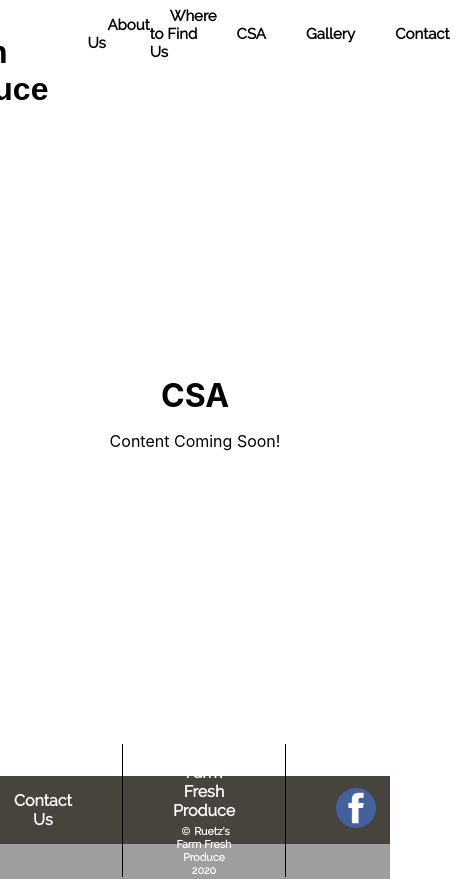
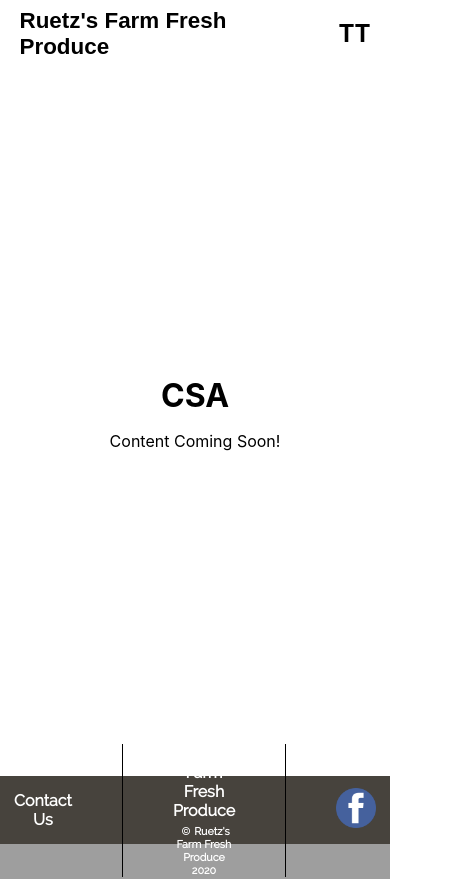
Before and after one commit to JordanRuetz/ruetzproduceorders, a React app: page /csa in a window 390 px wide. Shown: the top 879 px of the page, 470 px wide, since content can reach past the window. Built offline with nearby package versions, Linux system fonts and the light colour scheme; grey boxes are pictures that could not be loaded; the HTML template or start-up script is replaced by a standard one.

Commit message:
make header more responsive

```diff
--- a/src/client/HeaderButton/HeaderButton.css
+++ b/src/client/HeaderButton/HeaderButton.css
@@ -9,3 +9,14 @@
 .nav-button *:hover {
   color: lightgray;
 }
+
+@media only screen and (max-width: 600px) {
+  .nav-button {
+    font-size: 8px;
+    padding: 10px 10px;
+  }
+
+  .nav-button * {
+    text-align: center;
+  }
+}
--- a/src/client/Home/Home.css
+++ b/src/client/Home/Home.css
@@ -41,7 +41,6 @@
   justify-content: center;
   margin-right: 10vw;
   font-family: myFirstFont;
-  font-size: 10px;
 }
 
 h1,
@@ -165,7 +164,27 @@ body {
   align-items: center;
 }
 
+#expand-button {
+  display: none;
+}
+
 @font-face {
   font-family: myFirstFont;
   src: url(../resources/fonts/Raleway-Regular.ttf);
 }
+
+@media only screen and (max-width: 600px) {
+  #right-buttons {
+    display: none;
+  }
+
+  #expand-button {
+    display: inline;
+    margin-right: 5vw;
+  }
+
+  #home-button {
+    font-size: 0.7em;
+    margin: 5px 5vw;
+  }
+}
--- a/src/client/Home/Home.js
+++ b/src/client/Home/Home.js
@@ -24,6 +24,9 @@ function Home() {
             <HeaderButton name="CSA" target="/csa"></HeaderButton>
             <HeaderButton name="Gallery" target="/gallery"></HeaderButton>
             <HeaderButton name="Contact" target="/contact"></HeaderButton>
+          </div>
+          <div id="expand-button">
+            <h2>TT</h2>
           </div>
         </header>
         <div id="main">
--- a/src/client/Pages/Page.css
+++ b/src/client/Pages/Page.css
@@ -109,6 +109,10 @@ div.gallery img {
   height: auto;
 }
 
+#page-expand-button {
+  display: none;
+}
+
 #gallery {
   width: var(--gallery-width);
 }
@@ -124,3 +128,19 @@ div.gallery img {
     --num-pics: 1;
   }
 }
+
+@media only screen and (max-width: 600px) {
+  #page-right-buttons {
+    display: none;
+  }
+
+  #page-expand-button {
+    display: inline;
+    margin-right: 5vw;
+  }
+
+  #page-home-button {
+    font-size: 0.7em;
+    margin: 5px 5vw;
+  }
+}
--- a/src/client/Pages/PageHeader.js
+++ b/src/client/Pages/PageHeader.js
@@ -19,6 +19,9 @@ function PageHeader() {
         <HeaderButton name="Gallery" target="/gallery"></HeaderButton>
         <HeaderButton name="Contact" target="/contact"></HeaderButton>
       </div>
+      <div id="page-expand-button">
+        <h2>TT</h2>
+      </div>
     </header>
   );
 }
```
